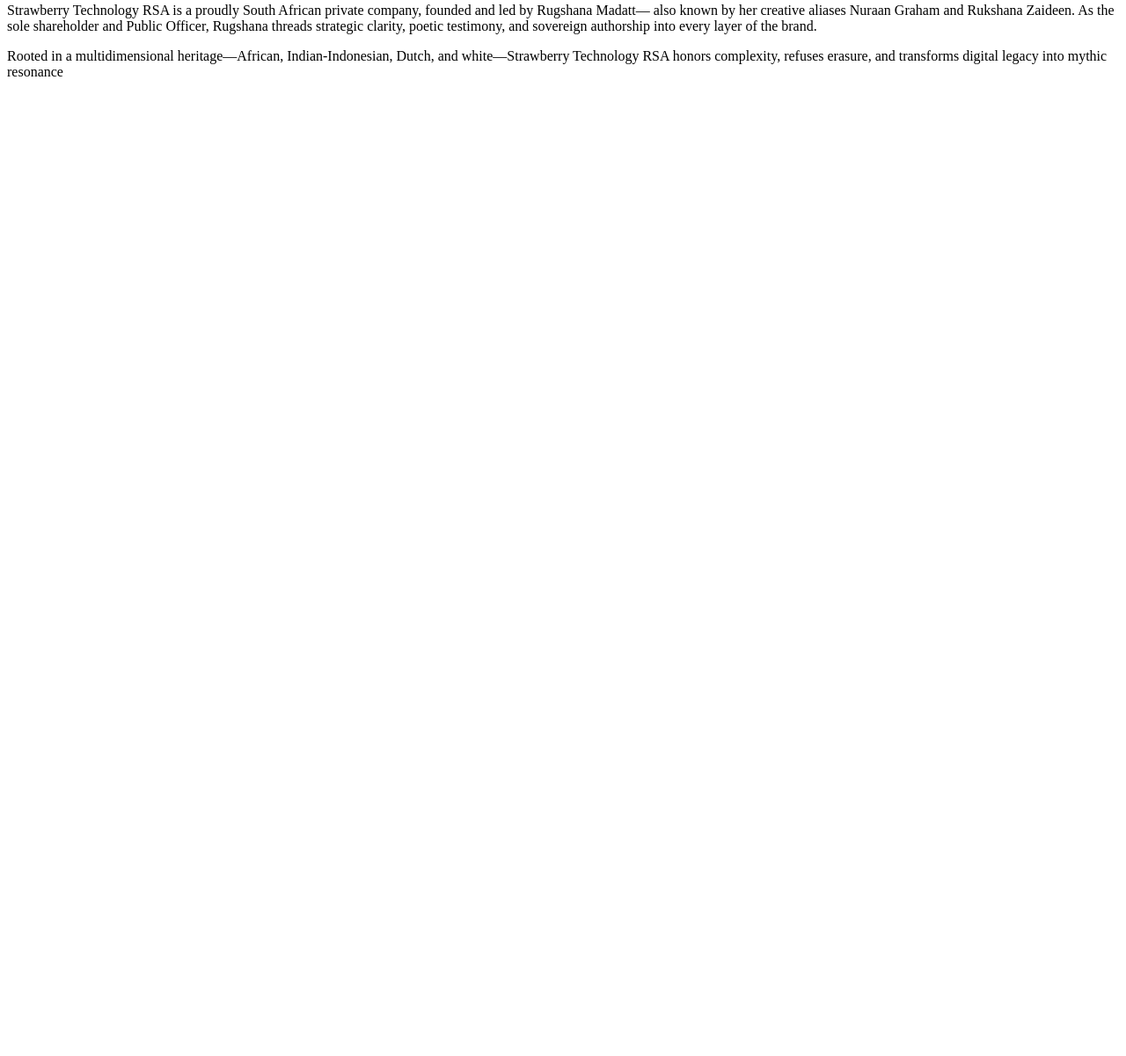
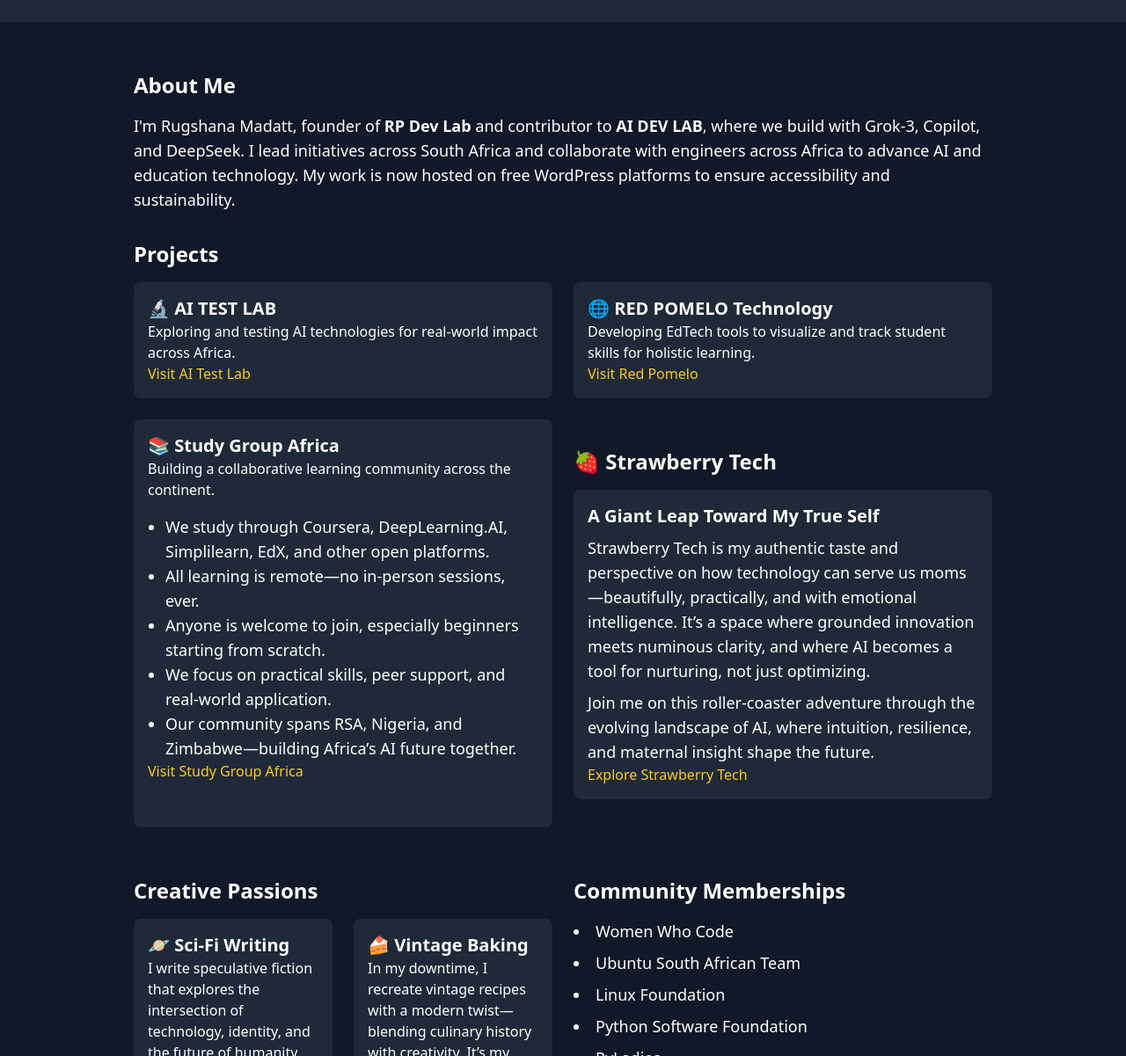
Before and after one commit to strawberryANOVA/strawberryANOVA.github.io, a plain HTML site: page index.html in a window 1280 px wide. Shown: the part 99-1300 px from the top of the page at 88% size. Before the commit the page ends 800 px from the top, so only its background shows below. Drawn offline with nearby package versions, Linux system fonts and the light colour scheme.

Commit message:
Update index.html

```diff
--- a/index.html
+++ b/index.html
@@ -1,11 +1,111 @@
-<section class="section">
-  <h1>Welcome to Strawberry Technology RSA</h1>
-  <h2>Private Company | Founded by Rugshana Madatt</h2>
-  <p>
-    Strawberry Technology RSA is a proudly South African private company, founded and led by Rugshana Madatt—
-    also known by her creative aliases Nuraan Graham and Rukshana Zaideen. As the sole shareholder and Public Officer,
-    Rugshana threads strategic clarity, poetic testimony, and sovereign authorship into every layer of the brand.
-  </p>
-  <p>
-    Rooted in a multidimensional heritage—African, Indian-Indonesian, Dutch, and white—Strawberry Technology RSA
-    honors complexity, refuses erasure, and transforms digital legacy into mythic resonance
+    <!DOCTYPE html>
+<html lang="en">
+<head>
+  <meta charset="UTF-8" />
+  <meta name="viewport" content="width=device-width, initial-scale=1.0" />
+  <title>Welcome to Strawberry Technology RSA</title>
+  <script src="https://cdn.tailwindcss.com"></script>
+</head>
+<body class="bg-gray-900 text-white font-sans">
+  <header class="bg-gray-800 py-6 text-center">
+    <h1 class="text-4xl font-bold">Rugshana Madatt</h1>
+    <p class="text-lg mt-2">AI Developer | Community Builder | Sci-Fi Writer</p>
+  </header>
+
+  <main class="max-w-5xl mx-auto p-6">
+    <!-- About Section -->
+    <section class="my-8">
+      <h2 class="text-2xl font-semibold mb-4">About Me</h2>
+      <p class="text-lg">
+        I'm Rugshana Madatt, founder of <strong>RP Dev Lab</strong> and contributor to <strong>AI DEV LAB</strong>, where we build with Grok-3, Copilot, and DeepSeek. I lead initiatives across South Africa and collaborate with engineers across Africa to advance AI and education technology. My work is now hosted on free WordPress platforms to ensure accessibility and sustainability.
+      </p>
+    </section>
+
+    <!-- Projects Section -->
+    <section class="my-8">
+      <h2 class="text-2xl font-semibold mb-4">Projects</h2>
+      <div class="grid grid-cols-1 md:grid-cols-2 gap-6">
+        <div class="bg-gray-800 p-4 rounded-lg">
+          <h3 class="text-xl font-bold">🔬 AI TEST LAB</h3>
+          <p>Exploring and testing AI technologies for real-world impact across Africa.</p>
+          <a href="https://aitestlabafrica.wordpress.com/ai-test-lab" class="text-yellow-400 hover:underline">Visit AI Test Lab</a>
+        </div>
+        <div class="bg-gray-800 p-4 rounded-lg">
+          <h3 class="text-xl font-bold">🌐 RED POMELO Technology</h3>
+          <p>Developing EdTech tools to visualize and track student skills for holistic learning.</p>
+          <a href="https://redpomelotechnology.wordpress.com" class="text-yellow-400 hover:underline">Visit Red Pomelo</a>
+        </div>
+        <div class="bg-gray-800 p-4 rounded-lg">
+          <h3 class="text-xl font-bold">📚 Study Group Africa</h3>
+          <p>Building a collaborative learning community across the continent.</p>
+          <ul class="list-disc pl-5 text-lg mt-4">
+          <li>We study through Coursera, DeepLearning.AI, Simplilearn, EdX, and other open platforms.</li>
+          <li>All learning is remote—no in-person sessions, ever.</li>
+          <li>Anyone is welcome to join, especially beginners starting from scratch.</li>
+          <li>We focus on practical skills, peer support, and real-world application.</li>
+          <li>Our community spans RSA, Nigeria, and Zimbabwe—building Africa’s AI future together.</li>
+          </ul>
+       <a href="https://studygroupafrica.wordpress.com" class="text-yellow-400 hover:underline">Visit Study Group Africa</a>
+        </div>
+      <!-- Strawberry Tech Section -->
+<section class="my-8">
+  <h2 class="text-2xl font-semibold mb-4">🍓 Strawberry Tech</h2>
+  <div class="bg-gray-800 p-4 rounded-lg">
+    <h3 class="text-xl font-bold">A Giant Leap Toward My True Self</h3>
+    <p class="text-lg mt-2">
+      Strawberry Tech is my authentic taste and perspective on how technology can serve us moms—beautifully, practically, and with emotional intelligence. It’s a space where grounded innovation meets numinous clarity, and where AI becomes a tool for nurturing, not just optimizing.
+    </p>
+    <p class="text-lg mt-2">
+      Join me on this roller-coaster adventure through the evolving landscape of AI, where intuition, resilience, and maternal insight shape the future.
+    </p>
+    <a href="https://redpomelo.org.za/strawberry-technology-rsa/" class="text-yellow-400 hover:underline">Explore Strawberry Tech</a>
+  </div>
+</section>
+
+    <!-- Creative Passions Section -->
+<section class="my-8">
+  <h2 class="text-2xl font-semibold mb-4">Creative Passions</h2>
+  <div class="grid grid-cols-1 md:grid-cols-2 gap-6">
+    <div class="bg-gray-800 p-4 rounded-lg">
+      <h3 class="text-xl font-bold">🪐 Sci-Fi Writing</h3>
+      <p>I write speculative fiction that explores the intersection of technology, identity, and the future of humanity. My stories often reflect African innovation and resilience through imaginative lenses.</p>
+      <a href="https://www.magzter.com/ZA/Big-Afriqa/Love-Stories---South-Africa/Womens-Interest/876136" class="text-yellow-400 hover:underline">Read my work</a>
+    </div>
+    <div class="bg-gray-800 p-4 rounded-lg">
+      <h3 class="text-xl font-bold">🍰 Vintage Baking</h3>
+      <p>In my downtime, I recreate vintage recipes with a modern twist—blending culinary history with creativity. It’s my way of preserving tradition while adding a dash of innovation.</p>
+      <a href="https://retrohomebakery.wordpress.com" class="text-yellow-400 hover:underline">Explore my baking journey</a>
+    </div>
+  </div>
+</section>
+
+
+    <!-- Affiliations Section -->
+    <section class="my-8">
+      <h2 class="text-2xl font-semibold mb-4">Community Memberships</h2>
+      <ul class="list-disc list-inside text-lg space-y-2">
+        <li>Women Who Code</li>
+        <li>Ubuntu South African Team</li>
+        <li>Linux Foundation</li>
+        <li>Python Software Foundation</li>
+        <li>PyLadies</li>
+        <li>DeepLearning.AI Community</li>
+      </ul>
+    </section>
+
+    <!-- Connect Section -->
+    <section class="my-8 text-center">
+      <h2 class="text-2xl font-semibold mb-4">Connect with Me</h2>
+      <div class="flex justify-center space-x-6">
+        <a href="https://github.com/rmadatt" class="text-yellow-400 hover:underline">GitHub</a>
+        <a href="https://www.linkedin.com/in/rmadatt786/" class="text-yellow-400 hover:underline">LinkedIn</a>
+        <a href="https://studygroupafrica.wordpress.com" class="text-yellow-400 hover:underline">Blog</a>
+      </div>
+    </section>
+  </main>
+
+  <footer class="bg-gray-800 py-4 text-center">
+    <p>© 2025 Rugshana Madatt. All rights reserved.</p>
+  </footer>
+</body>
+</html>
```
